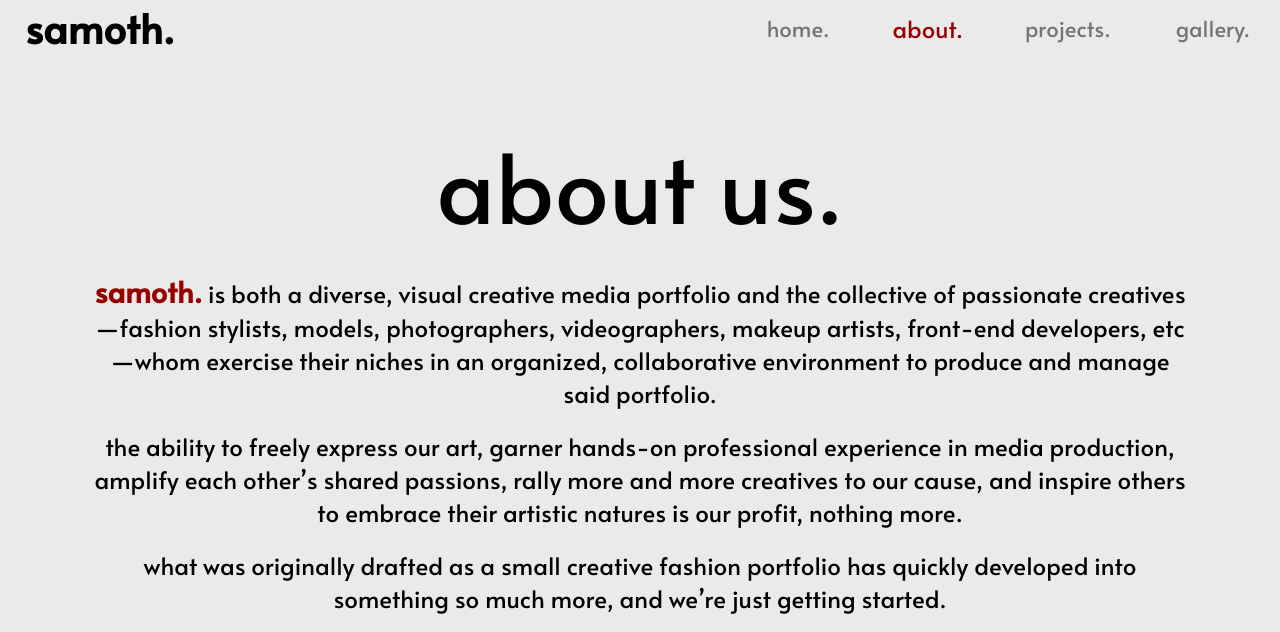
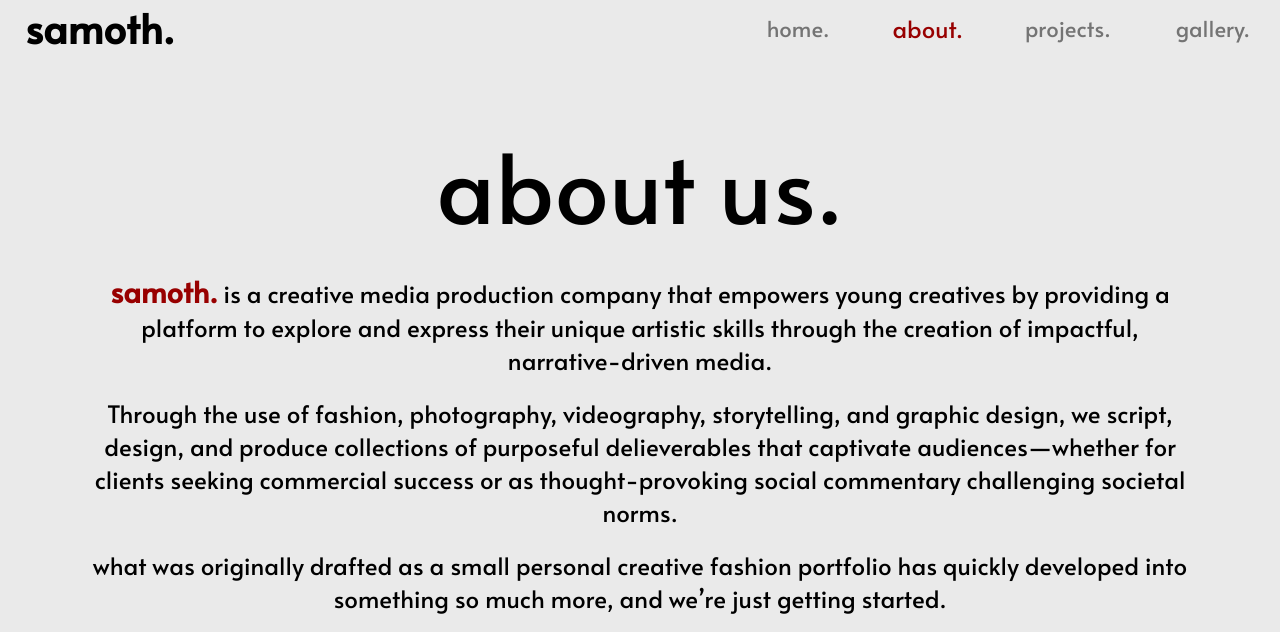
Before and after one commit to samothMedia/samothSite, a website: page index.html in a window 1280 px wide. Both pictures are taken after a click on the button "about.". Shown: the top 632 px of the page. Drawn offline with nearby package versions, Linux system fonts and the light colour scheme.

Commit message:
upated about page text

```diff
--- a/index.html
+++ b/index.html
@@ -70,18 +70,17 @@
                 <div id="about_text_container" class="scrolling_page_section">
                   <div class="title about_title">about us.</div>
                   <div class="about-text">
-                    <a>samoth.</a> is both a diverse, visual creative media portfolio and the collective of passionate
-                    creatives—fashion stylists, models, photographers, videographers, makeup artists, front-end
-                    developers, etc—whom exercise their niches in an organized, collaborative environment to produce and
-                    manage said portfolio.
+                    <a>samoth.</a> is a creative media production company that empowers young creatives by providing
+                    a platform to explore and express their unique artistic skills through the creation of impactful,
+                    narrative-driven media.
                   </div>
                   <div class="about-text">
-                    the ability to freely express our art, garner hands-on professional experience in media production,
-                    amplify each other’s shared passions, rally more and more creatives to our cause, and inspire others
-                    to embrace their artistic natures is our profit, nothing more.
+                    Through the use of fashion, photography, videography, storytelling, and graphic design, we script, design, and produce collections
+                    of purposeful delieverables that captivate audiences—whether for clients seeking commercial success or as
+                    thought-provoking social commentary challenging societal norms.
                   </div>
                   <div class="about-text">
-                    what was originally drafted as a small creative fashion portfolio has quickly developed into
+                    what was originally drafted as a small personal creative fashion portfolio has quickly developed into
                     something so much more, and we’re just getting started.
                   </div>
                   <div class="about-text">
```
